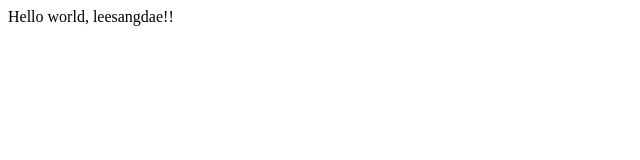
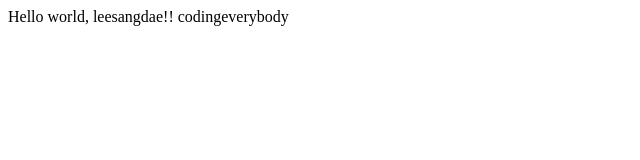
Before and after one commit to leesangdae/opentutorials-leesangdae, a plain HTML site: page index.html in a window 1280 px wide. Shown: the whole page, without its empty margins (0-640 px from the left). Drawn offline with Linux system fonts and the light colour scheme.

Commit message:
add codingeverybody to index.html

```diff
--- a/index.html
+++ b/index.html
@@ -20,5 +20,6 @@
 
     <body>
         Hello world, leesangdae!!
+	codingeverybody
     </body>
 </html>
```
